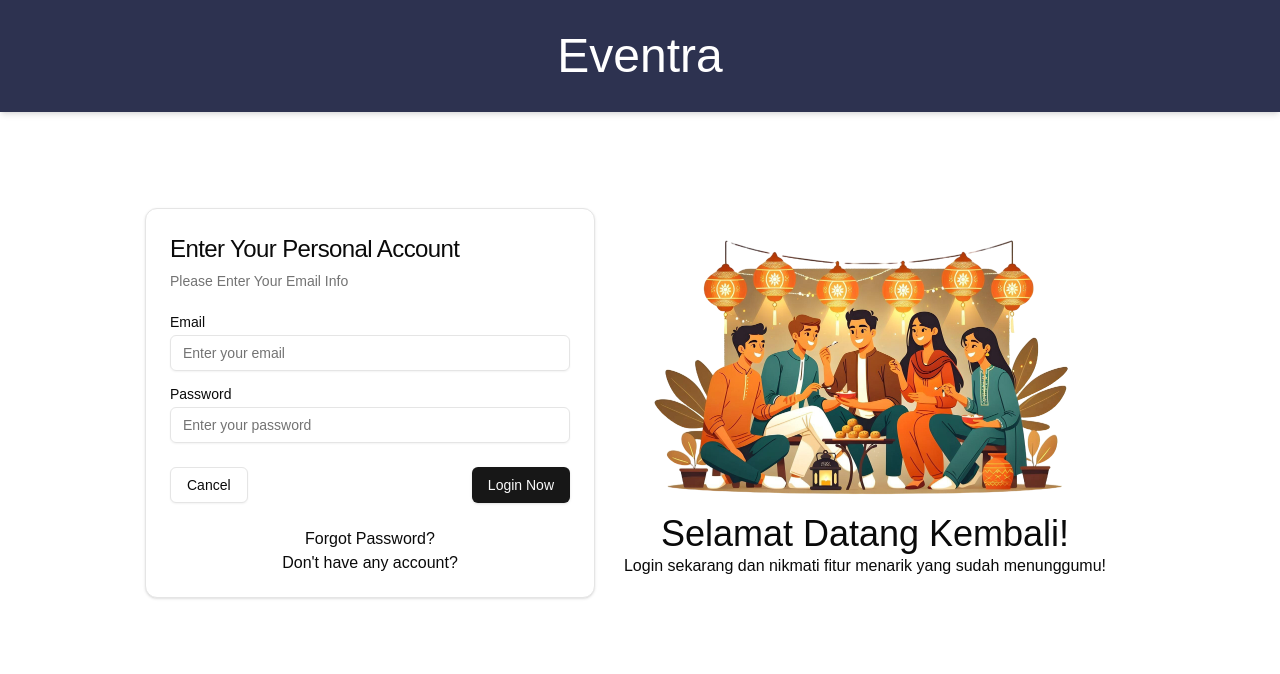
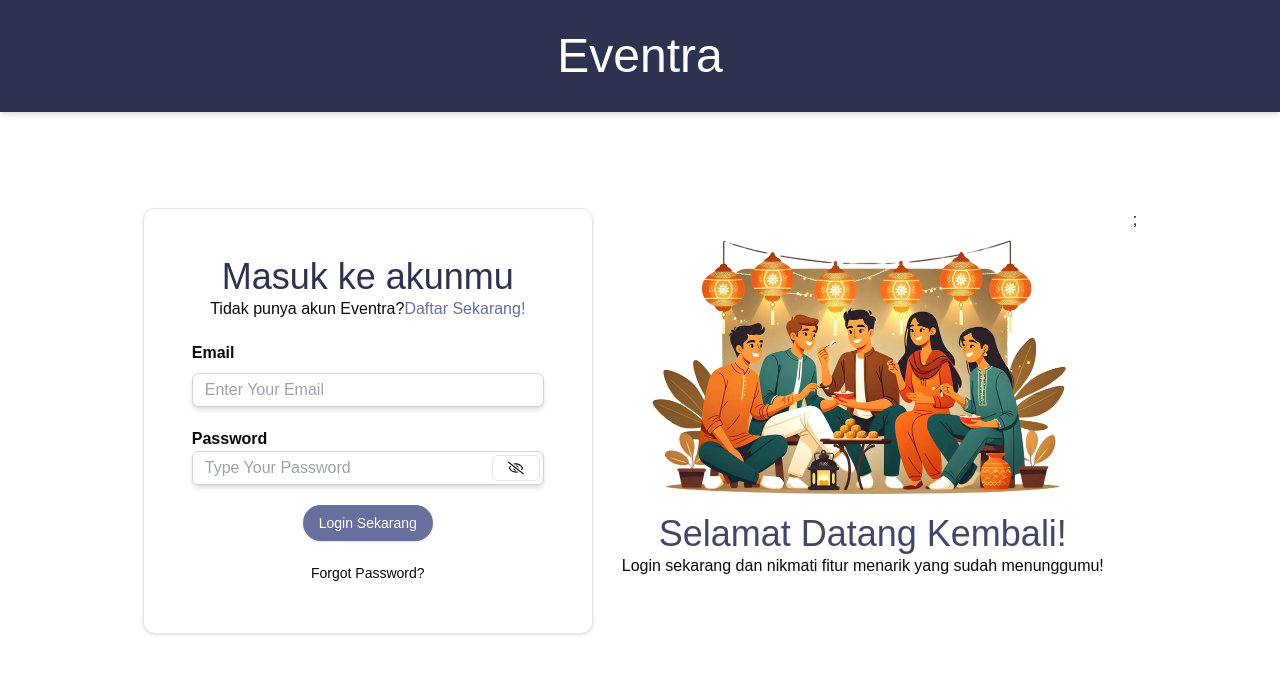
Before and after one commit to vinaarchi/fe-minpro, a Next.js app: page /sign-in in a window 1280 px wide. Shown: the top 674 px of the page. Built offline with nearby package versions, Linux system fonts and the light colour scheme.

Commit message:
Register login (#8)
* signup-in

* contoh

* register-login-vina

* nambahin interface signin

* pembaharuan register login -vina

```diff
--- a/src/app/sign-in/page.tsx
+++ b/src/app/sign-in/page.tsx
@@ -1,21 +1,26 @@
 "use client";
 
+import FormInput from "@/components/FormInput";
+import * as React from "react";
+
 import Image from "next/image";
-import React from "react";
+import { useAppDispatch } from "@/lib/redux/hooks";
 import { Button } from "@/components/ui/button";
-import {
-  Card,
-  CardContent,
-  CardDescription,
-  CardFooter,
-  CardHeader,
-  CardTitle,
-} from "@/components/ui/card";
-import { Input } from "@/components/ui/input";
-import { Label } from "@/components/ui/label";
+import { setSignIn } from "@/lib/redux/features/userSlice";
+import { useRouter } from "next/navigation";
+import { Card } from "@/components/ui/card";
 
-const signIn = () => {
+interface ISignInPageProps {}
+
+const signIn: React.FunctionComponent<ISignInPageProps> = (props) => {
+  const router = useRouter();
+  const [email, setEmail] = React.useState<string>("");
+  const [password, setPassword] = React.useState<string>("");
+
+  // const dispatch = useAppDispatch();
+
   return (
+    <div>
       <div>
         <div className="bg-customDarkBlue p-8 shadow-md">
           <h1 className="font-ibrand text-center text-white text-5xl ">
@@ -23,42 +28,47 @@ const signIn = () => {
           </h1>
         </div>
         <div className="flex justify-center m-24">
-        <Card className="w-[450px]">
-          <CardHeader>
-            <CardTitle className="font-congrates font-light text-2xl">
-              Enter Your Personal Account
-            </CardTitle>
-            <CardDescription>Please Enter Your Email Info</CardDescription>
-          </CardHeader>
-          <CardContent>
-            <form>
-              <div className="grid w-full items-center gap-4">
-                <div className="flex flex-col space-y-1.5">
-                  <Label htmlFor="name">Email</Label>
-                  <Input id="name" placeholder="Enter your email" />
+          <Card className="w-[450px] p-12">
+            <h1 className="font-ibrand text-4xl text-customDarkBlue text-center">
+              Masuk ke akunmu
+            </h1>
+            <div className="flex justify-center text-center mb-5">
+              <p>Tidak punya akun Eventra?</p>
+              <a href="/sign-up" className="text-customLightBlue">
+                Daftar Sekarang!
+              </a>
             </div>
-                <div className="flex flex-col space-y-1.5">
-                  <Label htmlFor="name">Password</Label>
-                  <Input id="name" placeholder="Enter your password" />
+            <div className="space-y-5">
+              <FormInput
+                name="email"
+                type="text"
+                label="Email"
+                placeholder="Enter Your Email"
+                onChange={(e: any) => setEmail(e.target.value)}
+              />
+              <FormInput
+                name="password"
+                type="password"
+                label="Password"
+                placeholder="Type Your Password"
+                onChange={(e: any) => setPassword(e.target.value)}
+              />
             </div>
+            <div className="flex justify-center p-5">
+              <Button
+                type="submit"
+                className="bg-customLightBlue text-white rounded-full shadow"
+                onClick={signIn}
+              >
+                Login Sekarang
+              </Button>
             </div>
-            </form>
-          </CardContent>
-          <CardFooter className="flex justify-between">
-            <Button variant="outline">Cancel</Button>
-            <Button>Login Now</Button>
-          </CardFooter>
             <div className="text-center">
               <a
                 href="/forgot-password"
-              className=" hover:text-customOrange"
+                className="text-sm hover:text-customOrange"
               >
                 Forgot Password?
-            </a>
-          </div>
-          <div className="text-center mb-5">
-            <a href="/sign-up" className="hover:text-customOrange">
-              Don't have any account?
               </a>
             </div>
           </Card>
@@ -68,14 +78,14 @@ const signIn = () => {
               alt="Logo"
               width={500}
               height={100}
-            className=""
             />
-          <h3 className="font-ibrand text-4xl">
+            <h3 className="font-ibrand text-4xl text-customMediumBlue">
               Selamat Datang Kembali!
             </h3>
             <p>
               Login sekarang dan nikmati fitur menarik yang sudah menunggumu!
             </p>
+          </div> ;
         </div>
       </div>
     </div>
--- a/src/app/sign-up/page.tsx
+++ b/src/app/sign-up/page.tsx
@@ -1,35 +1,44 @@
 "use client";
 
 import Image from "next/image";
-import React from "react";
+import FormInput from "@/components/FormInput";
+import { Formik, Form, FormikProps } from "formik";
+import { ISignUpValue } from "./type";
+
+import * as React from "react";
 import { Button } from "@/components/ui/button";
-import {
-  Card,
-  CardContent,
-  CardDescription,
-  CardFooter,
-  CardHeader,
-  CardTitle,
-} from "@/components/ui/card";
-import { Input } from "@/components/ui/input";
-import { Label } from "@/components/ui/label";
-import {
-  Select,
-  SelectContent,
-  SelectItem,
-  SelectTrigger,
-  SelectValue,
-} from "@/components/ui/select";
+import { Card, CardContent } from "@/components/ui/card";
+import { error } from "console";
+import { callAPI } from "@/config/axios";
 
-const signUp = () => {
+interface ISignUpPageProps {}
+interface FormValue {
+  fullname: string;
+  username: string;
+  email: string;
+  password: string;
+  role: "customer" | "organizer";
+}
+
+const signUp: React.FunctionComponent<ISignUpPageProps> = (props) => {
+  const onSignUp = async (values: FormValue) => {
+    try {
+      const res = await callAPI.post("/user/register", {
+        fullname: values.fullname,
+        username: values.username,
+        email: values.email,
+        password: values.password,
+        role: values.role,
+      });
+      alert(res.data.message);
+    } catch (error) {
+      console.log(error);
+    }
+  };
+
   return (
-    <div>
-      <div className="bg-customDarkBlue p-8 shadow-md">
-        <h1 className="font-ibrand text-center text-white text-5xl ">
-          <a href="/">Eventra</a>
-        </h1>
-      </div>
-      <div className="flex justify-center m-24">
+    <div className="m-10 p-10">
+      <div className="flex justify-center m-5">
         <div className="flex flex-col items-center p-5">
           <Image
             src="/images/signup.png"
@@ -46,57 +55,100 @@ const signUp = () => {
             event di Eventra
           </p>
         </div>
-        <Card className="w-[450px]">
-          <CardHeader>
-            <CardTitle className="font-congrates font-light text-2xl">
-              Create Your Personal Account
-            </CardTitle>
-            <CardDescription>Please Enter Your Personal Info</CardDescription>
-          </CardHeader>
+        <div className="space-y-5">
+          <Card className="w-[500px] p-12">
+            <h1 className="font-ibrand text-3xl text-customDarkBlue text-center">
+              Buat akunmu sekarang juga !
+            </h1>
+            <div className="flex justify-center text-center mb-5 space-x-2">
+              <p>Sudah punya akun?</p>
+              <a href="/sign-up" className="text-customLightBlue">
+                Masuk!
+              </a>
+            </div>
             <CardContent>
-            <form>
-              <div className="grid w-full items-center gap-4">
-                <div className="flex flex-col space-y-1.5">
-                  <Label htmlFor="name">Fullname</Label>
-                  <Input id="name" placeholder="Enter your fullname" />
+              <Formik
+                validationSchema={signUp}
+                initialValues={{
+                  fullname: "",
+                  username: "",
+                  email: "",
+                  password: "",
+                  role: "customer",
+                }}
+                onSubmit={(values, { resetForm }) => {
+                  console.log("Values from input formik :", values);
+                  onSignUp(values);
+                  resetForm();
+                }}
+              >
+                {(props: FormikProps<ISignUpValue>) => {
+                  const { values, handleChange, errors } = props;
+                  console.log("error formik", errors);
+
+                  return (
+                    <Form>
+                      <div>
+                        <FormInput
+                          name="fullname"
+                          type="text"
+                          label="First name"
+                          onChange={handleChange}
+                          value={values.fullname}
+                        />
+                        <FormInput
+                          name="username"
+                          type="text"
+                          label="Username"
+                          onChange={handleChange}
+                          value={values.username}
+                        />
+                        <FormInput
+                          name="email"
+                          type="text"
+                          label="Email"
+                          onChange={handleChange}
+                          value={values.email}
+                        />
+                        <FormInput
+                          name="password"
+                          type="password"
+                          label="Password"
+                          onChange={handleChange}
+                          value={values.password}
+                        />
+                        <div className="mt-4">
+                          <label htmlFor="role" className="font-bold">
+                            Role
+                          </label>
+                          <select
+                            name="role"
+                            id="role"
+                            value={values.role}
+                            onChange={handleChange}
+                            className="mt-1 block w-full px-3 py-2 border border-gray-300 rounded-md shadow-md focus:outline-none focus:ring-customMediumBlue focus:border-black sm:text-sm"
+                          >
+                            <option value="customer">Customer</option>
+                            <option value="organizer">Organizer</option>
+                          </select>
                         </div>
-                <div className="flex flex-col space-y-1.5">
-                  <Label htmlFor="name">Username</Label>
-                  <Input id="name" placeholder="Enter your username" />
-                </div>
-                <div className="flex flex-col space-y-1.5">
-                  <Label htmlFor="name">Email</Label>
-                  <Input id="name" placeholder="Enter your email" />
-                </div>
-                <div className="flex flex-col space-y-1.5">
-                  <Label htmlFor="name">Password</Label>
-                  <Input id="name" placeholder="Enter your password" />
-                </div>
-                <div className="flex flex-col space-y-1.5">
-                  <Label htmlFor="framework">Pick a Role</Label>
-                  <Select>
-                    <SelectTrigger id="framework">
-                      <SelectValue placeholder="Select" />
-                    </SelectTrigger>
-                    <SelectContent position="popper">
-                      <SelectItem value="next">Customer</SelectItem>
-                      <SelectItem value="sveltekit">Organizer</SelectItem>
-                    </SelectContent>
-                  </Select>
+                        <div className="flex justify-center items-center gap-4">
+                          <Button
+                            type="submit"
+                            className="bg-customMediumBlue text-white px-2 md:px-4 py-1 md:py-2 text-sm md:text-base rounded-full shadow"
+                          >
+                            Sign Up
+                          </Button>
+                          <p className="text-sm">Sudah punya akun ?</p>
                         </div>
                       </div>
-            </form>
+                    </Form>
+                  );
+                }}
+              </Formik>
             </CardContent>
-          <CardFooter className="flex justify-between">
-            <Button variant="outline">Cancel</Button>
-            <Button>Create Now</Button>
-          </CardFooter>
-          <div className="text-center mb-5">
-            <a href="/sign-in" className="hover:text-customOrange">
-              Already have account? Sign In Now
-            </a>
+          </Card>
         </div>
-        </Card>
       </div>
     </div>
   );
--- /dev/null
+++ b/src/app/sign-up/type.ts
@@ -0,0 +1,7 @@
+export interface ISignUpValue {
+    fullname: string;
+    username: string;
+    email: string;
+    password: string;
+    role: "customer" | "organizer";
+}
--- /dev/null
+++ b/src/components/FormInput/index.tsx
@@ -0,0 +1,79 @@
+"use client";
+
+import React, { useState } from "react";
+import { FaRegEye, FaRegEyeSlash } from "react-icons/fa";
+interface IFormInput {
+  id?: string;
+  type: string;
+  name: string;
+  label?: string;
+  placeholder?: string;
+  onChange?: (e: any) => void;
+  ref?: any;
+  value?: string;
+}
+
+const FormInput: React.FC<IFormInput> = ({
+  id,
+  type,
+  name,
+  label,
+  placeholder,
+  onChange,
+  ref,
+  value,
+}) => {
+  const [isVisible, setIsVisible] = useState<boolean>(false);
+  if (type === "password") {
+    let icon;
+    let activeType;
+    if (isVisible) {
+      icon = <FaRegEye style={{ margin: "auto" }} />;
+      activeType = "text";
+    } else {
+      icon = <FaRegEyeSlash style={{ margin: "auto" }} />;
+      activeType = "password";
+    }
+
+    return (
+      <div>
+        <label className="font-semibold">{label}</label>
+        <div className="relative">
+          <input
+            id={name}
+            name={name}
+            ref={ref}
+            type={activeType}
+            placeholder={placeholder}
+            className="w-full border border-gray-300 px-3 py-1 rounded-md shadow-md"
+            onChange={onChange}
+            value={value}
+          />
+          <button
+            type="button"
+            className="absolute right-1 top-1 w-12 p-1 rounded-md border"
+            onClick={() => setIsVisible(!isVisible)}
+          >
+            {icon}
+          </button>
+        </div>
+      </div>
+    );
+  }
+  return (
+    <div className="flex flex-col w-full gap-2">
+        <label className="font-semibold">{label}</label>
+        <input
+        id={name}
+        name={name}
+        type={type}
+        placeholder={placeholder}
+        className="w-full border border-gray-300 px-3 py-1 rounded-md shadow-md"
+        onChange={onChange}
+        value={value}
+        />
+    </div>
+  )
+};
+
+export default FormInput;
--- /dev/null
+++ b/src/config/axios.ts
@@ -0,0 +1,5 @@
+import axios from "axios";
+
+export const callAPI = axios.create({
+  baseURL: process.env.NEXT_PUBLIC_API_URL,
+});
--- /dev/null
+++ b/src/lib/redux/features/userSlice.ts
@@ -0,0 +1,39 @@
+import { createSlice } from "@reduxjs/toolkit";
+
+interface IUser {
+  id: string;
+  fullname: string;
+  username: string;
+  email: string;
+  isAuth?: boolean;
+  imgprofile?: string;
+}
+
+const initialData: IUser = {
+  id: "",
+  fullname: "",
+  username: "",
+  email: "",
+};
+
+const userSlice = createSlice({
+  name: "user",
+  initialState: { ...initialData },
+  reducers: {
+    setSignIn: (initialState, action) => {
+      console.log("CHECK ACTION REDUX FROM USER SIGNIN:", action);
+
+      return { ...action.payload };
+    },
+    setSignOut: () => {
+      return { ...initialData };
+    },
+    setUpdateProfile: (initialState, action) => {
+      return { ...initialState, ...action.payload };
+    },
+  },
+});
+
+export const { setSignIn, setSignOut, setUpdateProfile } = userSlice.actions;
+
+export default userSlice.reducer;
--- /dev/null
+++ b/src/lib/redux/hooks.ts
@@ -0,0 +1,8 @@
+"use client";
+
+import { useDispatch, useSelector, useStore } from "react-redux";
+import type { AppStore, RootState, AppDispatch } from "./store";
+
+export const useAppDispatch = useDispatch.withTypes<AppDispatch>(); // redefine react hooks for action
+export const useAppSelector = useSelector.withTypes<RootState>(); // redefine react hooks for state reducer
+export const useAppStore = useStore.withTypes<AppStore>(); // redefine react hooks for access all data in store
```
Also changed, not shown: package.json (+6 -2 lines), src/lib/redux/store.ts (added, +18 -0 lines), 1 other file (tests, documents, lock files or other folders). Lines whose indentation alone changed are shown as unchanged.
